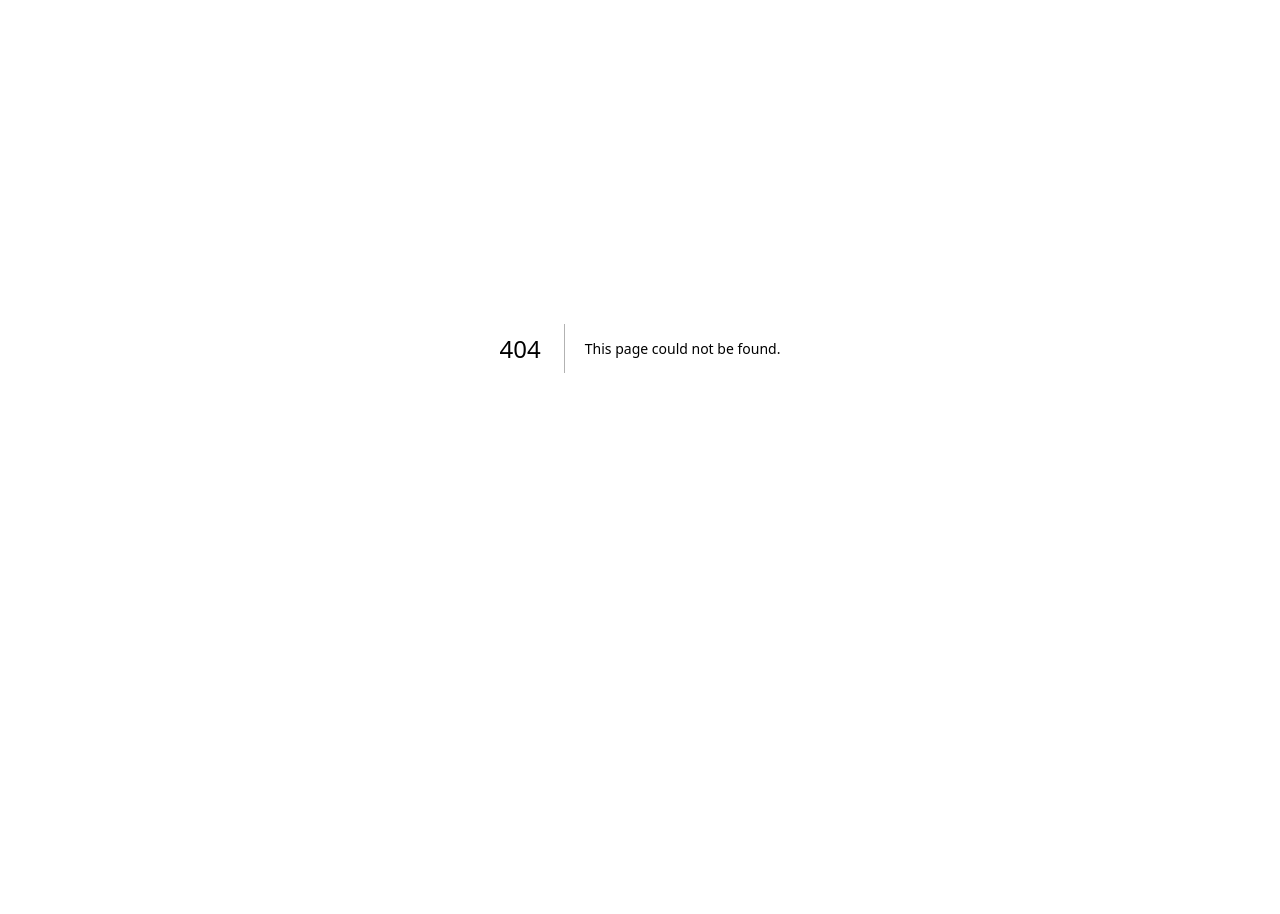
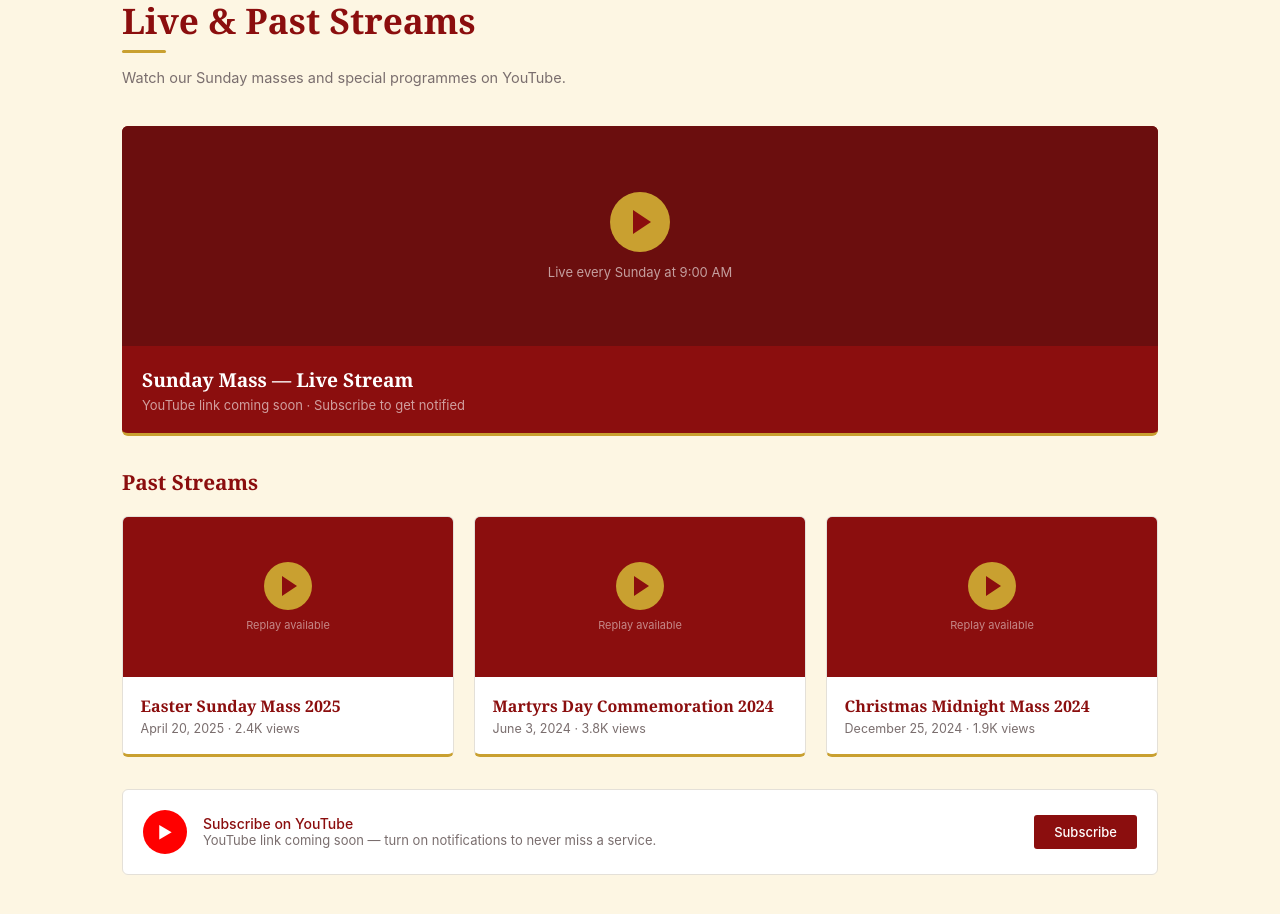
Before and after one commit to multi2editor/uganda-martyrs-parish, a Next.js app: page /streams in a window 1280 px wide. Before the commit this address had no page. Shown: the part 120-1034 px from the top of the page. Before the commit the page ends 868 px from the top, so only its background shows below. Built offline with nearby package versions, Linux system fonts and the light colour scheme.

Commit message:
add streams page

```diff
--- /dev/null
+++ b/app/streams/page.tsx
@@ -0,0 +1,58 @@
+export default function Streams() {
+  const past = [
+    {title: 'Easter Sunday Mass 2025', date: 'April 20, 2025', views: '2.4K views'},
+    {title: 'Martyrs Day Commemoration 2024', date: 'June 3, 2024', views: '3.8K views'},
+    {title: 'Christmas Midnight Mass 2024', date: 'December 25, 2024', views: '1.9K views'},
+  ]
+
+  return (
+    <main style={{padding: '3rem 2rem', maxWidth: '1100px', margin: '0 auto'}}>
+      <h1 style={{fontFamily: 'Georgia, serif', fontSize: '2.2rem', color: '#8b0e0e', marginBottom: '0.4rem'}}>Live & Past Streams</h1>
+      <div style={{width: '44px', height: '3px', background: '#c9a030', marginBottom: '1rem', borderRadius: '2px'}}></div>
+      <p style={{color: '#7a6e6e', fontSize: '14.5px', marginBottom: '2.5rem'}}>Watch our Sunday masses and special programmes on YouTube.</p>
+
+      {/* LIVE STREAM CARD */}
+      <div style={{background: '#8b0e0e', borderRadius: '6px', overflow: 'hidden', marginBottom: '2rem', borderBottom: '3px solid #c9a030'}}>
+        <div style={{height: '220px', background: '#6b0e0e', display: 'flex', alignItems: 'center', justifyContent: 'center', flexDirection: 'column', gap: '0.75rem'}}>
+          <div style={{width: '60px', height: '60px', background: '#c9a030', borderRadius: '50%', display: 'flex', alignItems: 'center', justifyContent: 'center', cursor: 'pointer'}}>
+            <div style={{width: 0, height: 0, borderTop: '12px solid transparent', borderBottom: '12px solid transparent', borderLeft: '18px solid #8b0e0e', marginLeft: '4px'}}></div>
+          </div>
+          <p style={{color: 'rgba(255,255,255,0.6)', fontSize: '13px'}}>Live every Sunday at 9:00 AM</p>
+        </div>
+        <div style={{padding: '1.25rem'}}>
+          <h3 style={{fontFamily: 'Georgia, serif', fontSize: '1.2rem', color: 'white', marginBottom: '0.25rem'}}>Sunday Mass — Live Stream</h3>
+          <p style={{fontSize: '13px', color: 'rgba(255,255,255,0.6)'}}>YouTube link coming soon · Subscribe to get notified</p>
+        </div>
+      </div>
+
+      {/* PAST STREAMS */}
+      <h3 style={{fontFamily: 'Georgia, serif', fontSize: '1.3rem', color: '#8b0e0e', marginBottom: '1.25rem'}}>Past Streams</h3>
+      <div style={{display: 'grid', gridTemplateColumns: 'repeat(auto-fit, minmax(280px, 1fr))', gap: '1.25rem', marginBottom: '2rem'}}>
+        {past.map((s, i) => (
+          <div key={i} style={{background: 'white', borderRadius: '6px', overflow: 'hidden', border: '1px solid #e4e0d8', borderBottom: '3px solid #c9a030'}}>
+            <div style={{height: '160px', background: '#8b0e0e', display: 'flex', alignItems: 'center', justifyContent: 'center', flexDirection: 'column', gap: '0.5rem'}}>
+              <div style={{width: '48px', height: '48px', background: '#c9a030', borderRadius: '50%', display: 'flex', alignItems: 'center', justifyContent: 'center', cursor: 'pointer'}}>
+                <div style={{width: 0, height: 0, borderTop: '10px solid transparent', borderBottom: '10px solid transparent', borderLeft: '15px solid #8b0e0e', marginLeft: '3px'}}></div>
+              </div>
+              <p style={{color: 'rgba(255,255,255,0.5)', fontSize: '11px'}}>Replay available</p>
+            </div>
+            <div style={{padding: '1.1rem'}}>
+              <h4 style={{fontFamily: 'Georgia, serif', fontSize: '1rem', color: '#8b0e0e', marginBottom: '0.25rem'}}>{s.title}</h4>
+              <p style={{fontSize: '12.5px', color: '#7a6e6e'}}>{s.date} · {s.views}</p>
+            </div>
+          </div>
+        ))}
+      </div>
+
+      {/* YOUTUBE SUBSCRIBE */}
+      <div style={{background: 'white', borderRadius: '6px', padding: '1.25rem', border: '1px solid #e4e0d8', display: 'flex', alignItems: 'center', gap: '1rem'}}>
+        <div style={{width: '44px', height: '44px', background: '#FF0000', borderRadius: '50%', display: 'flex', alignItems: 'center', justifyContent: 'center', flexShrink: 0, color: 'white', fontSize: '16px'}}>▶</div>
+        <div style={{flex: 1}}>
+          <h4 style={{fontSize: '14px', color: '#8b0e0e', fontWeight: '500'}}>Subscribe on YouTube</h4>
+          <p style={{fontSize: '13px', color: '#7a6e6e'}}>YouTube link coming soon — turn on notifications to never miss a service.</p>
+        </div>
+        <button style={{background: '#8b0e0e', color: 'white', border: 'none', padding: '9px 20px', borderRadius: '3px', fontSize: '13px', fontWeight: '500', cursor: 'pointer', fontFamily: 'Inter, sans-serif', flexShrink: 0}}>Subscribe</button>
+      </div>
+    </main>
+  )
+}
```
